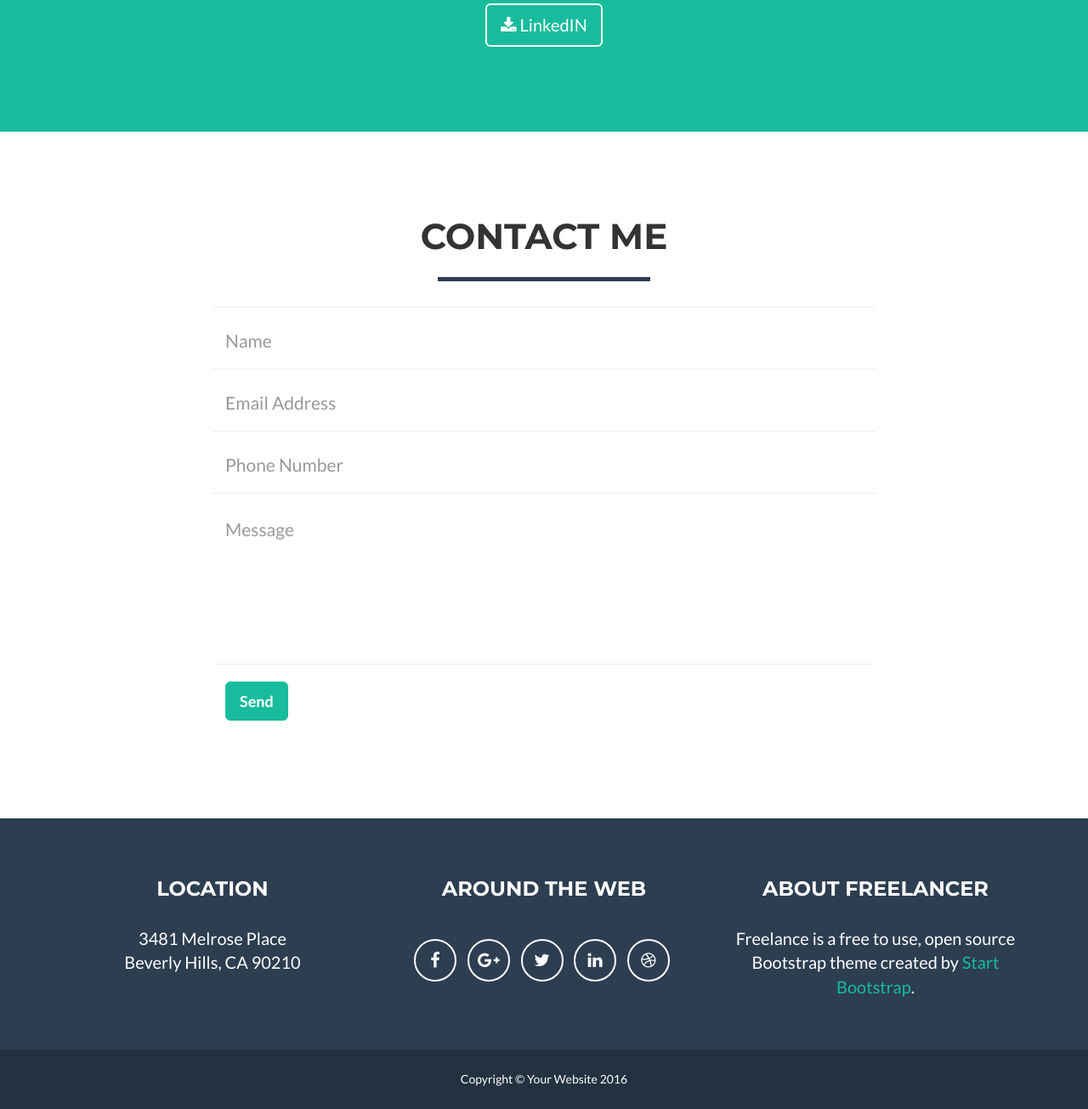
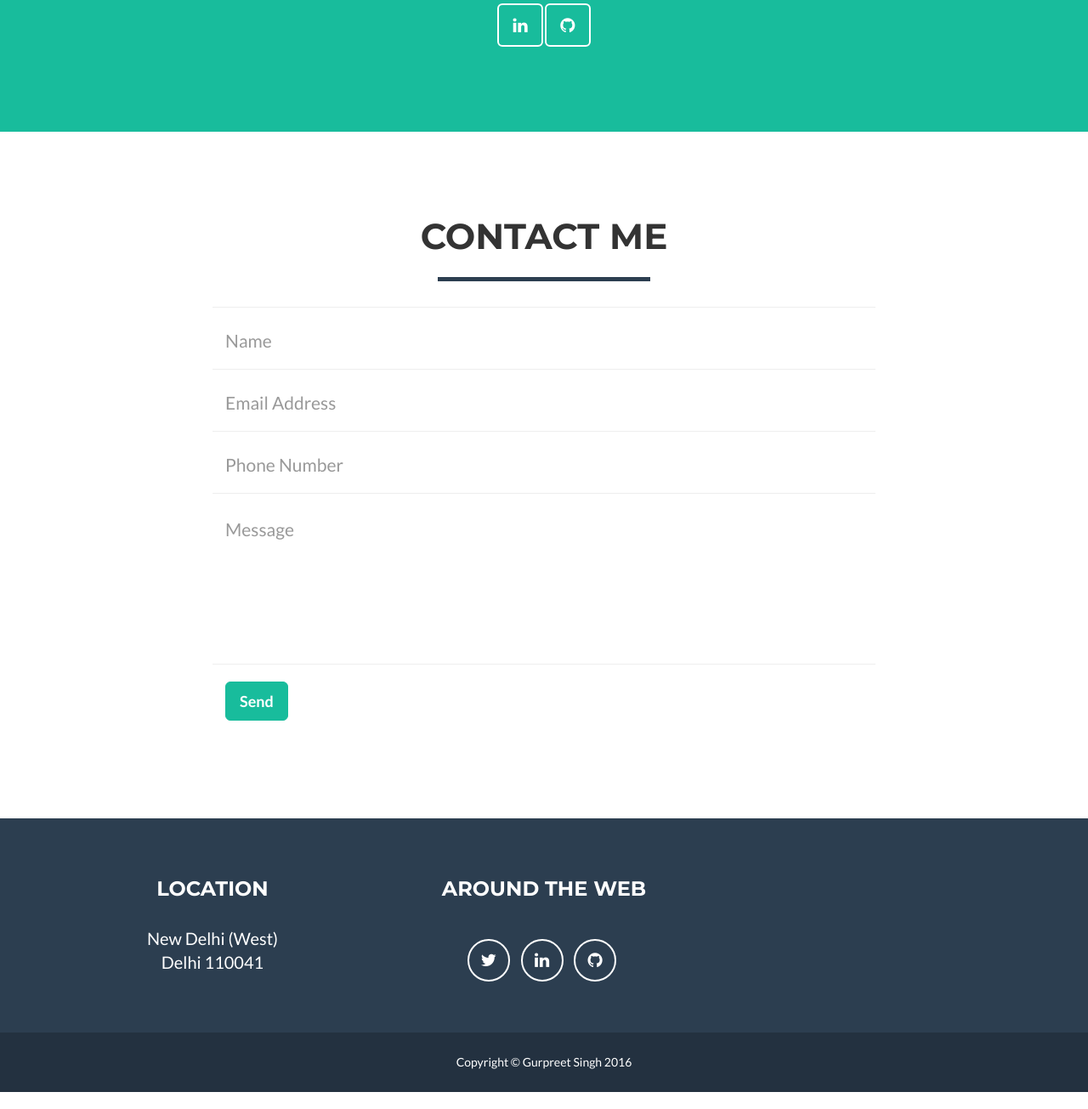
Before and after one commit to GurpreetSK95/gurpreetsk.github.io, a website: page index.html in a window 1280 px wide. Shown: the part 2079-3384 px from the top of the page at 85% size. Drawn offline with nearby package versions, Linux system fonts and the light colour scheme.

Commit message:
- changes in about section, footer, header

```diff
--- a/index.html
+++ b/index.html
@@ -9,7 +9,7 @@
     <meta name="description" content="">
     <meta name="author" content="">
 
-    <title>Freelancer - Start Bootstrap Theme</title>
+    <title>Gurpreet@Life</title>
 
     <!-- Bootstrap Core CSS -->
     <link href="vendor/bootstrap/css/bootstrap.min.css" rel="stylesheet">
@@ -167,14 +167,17 @@
             </div>
             <div class="row">
                 <div class="col-lg-4 col-lg-offset-2">
-                    <p>I'm an organised, motivated, self-driven, hard-working individual with an urge to improve my skill set and learn new technologies. I like working in a challenging environment alongside like minded people. Also, I love Open-Source<3 </p>
+                    <p>I'm an organised, motivated, self-driven and hard-working individual with an urge to improve my skill set and learn new technologies. I like working in a challenging environment alongside like minded people. Also, I love Open-Source <3 </p>
                 </div>
                 <div class="col-lg-4">
-                    <p>I have previously worked with some awesome people at NewsMeme.in and Chestream as the head Android Developer, and am a regular participant in social-meetups for GDG, FB/twitter dev community, alongside others.</p>
+                    <p>I have previously worked with some awesome people at NewsMeme.in and Chestream as the head Android Developer, and am a regular participant in social-meetups for GDG, FB/twitter developer community (New Delhi), alongside others.</p>
                 </div>
                 <div class="col-lg-8 col-lg-offset-2 text-center">
-                    <a href="linkedin.com/in/GurpreetSK95" class="btn btn-lg btn-outline">
-                        <i class="fa fa-download"></i> LinkedIN
+                    <a href="https://www.linkedin.com/in/GurpreetSK95" class="btn btn-lg btn-outline">
+                        <i class="fa fa-linkedin"></i>
+                    </a>
+                    <a href="https://www.github.com/GurpreetSK95" class="btn btn-lg btn-outline">
+                        <i class="fa fa-github"></i>
                     </a>
                 </div>
             </div>
@@ -243,33 +246,24 @@
                 <div class="row">
                     <div class="footer-col col-md-4">
                         <h3>Location</h3>
-                        <p>3481 Melrose Place
-                            <br>Beverly Hills, CA 90210</p>
+                        <p>New Delhi (West)
+                            <br>Delhi 110041</p>
                     </div>
                     <div class="footer-col col-md-4">
                         <h3>Around the Web</h3>
                         <ul class="list-inline">
                             <li>
-                                <a href="#" class="btn-social btn-outline"><i class="fa fa-fw fa-facebook"></i></a>
+                                <a href="https://twitter.com/@Gurpreet5Singh" class="btn-social btn-outline"><i class="fa fa-fw fa-twitter"></i></a>
                             </li>
                             <li>
-                                <a href="#" class="btn-social btn-outline"><i class="fa fa-fw fa-google-plus"></i></a>
+                                <a href="https://linkedin.com/in/GurpreetSK95" class="btn-social btn-outline"><i class="fa fa-fw fa-linkedin"></i></a>
                             </li>
                             <li>
-                                <a href="#" class="btn-social btn-outline"><i class="fa fa-fw fa-twitter"></i></a>
-                            </li>
-                            <li>
-                                <a href="#" class="btn-social btn-outline"><i class="fa fa-fw fa-linkedin"></i></a>
-                            </li>
-                            <li>
-                                <a href="#" class="btn-social btn-outline"><i class="fa fa-fw fa-dribbble"></i></a>
+                                <a href="https://github.com/GurpreetSK95" class="btn-social btn-outline"><i class="fa fa-fw fa-github"></i></a>
                             </li>
                         </ul>
                     </div>
-                    <div class="footer-col col-md-4">
-                        <h3>About Freelancer</h3>
-                        <p>Freelance is a free to use, open source Bootstrap theme created by <a href="http://startbootstrap.com">Start Bootstrap</a>.</p>
-                    </div>
+
                 </div>
             </div>
         </div>
@@ -277,7 +271,7 @@
             <div class="container">
                 <div class="row">
                     <div class="col-lg-12">
-                        Copyright &copy; Your Website 2016
+                        Copyright &copy; Gurpreet Singh 2016
                     </div>
                 </div>
             </div>
--- a/js/contact_me.js
+++ b/js/contact_me.js
@@ -21,7 +21,7 @@ $(function() {
                 firstName = name.split(' ').slice(0, -1).join(' ');
             }
             $.ajax({
-                url: "././mail/contact_me.php",
+                email: "gurpreetsk@hotmail.com",
                 type: "POST",
                 data: {
                     name: name,
```
